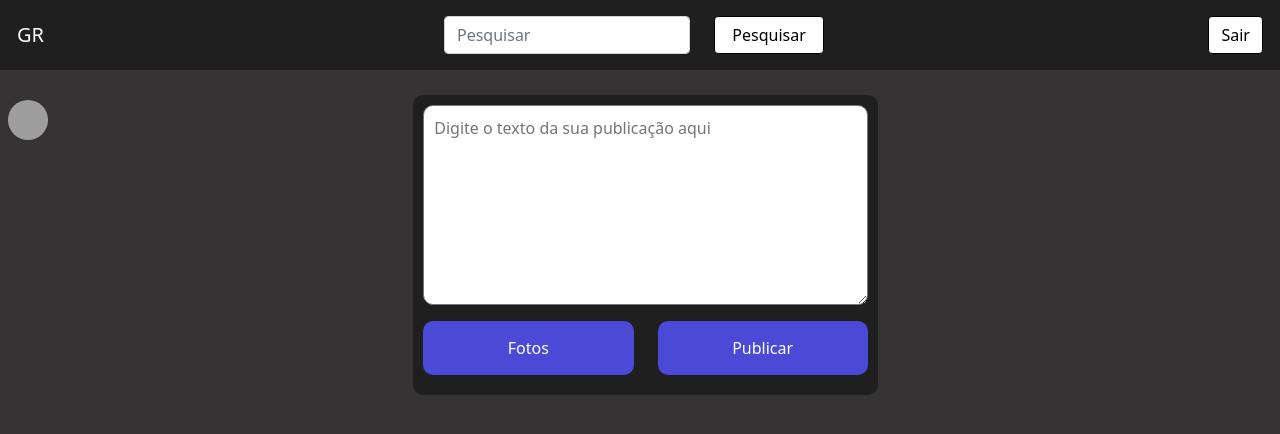
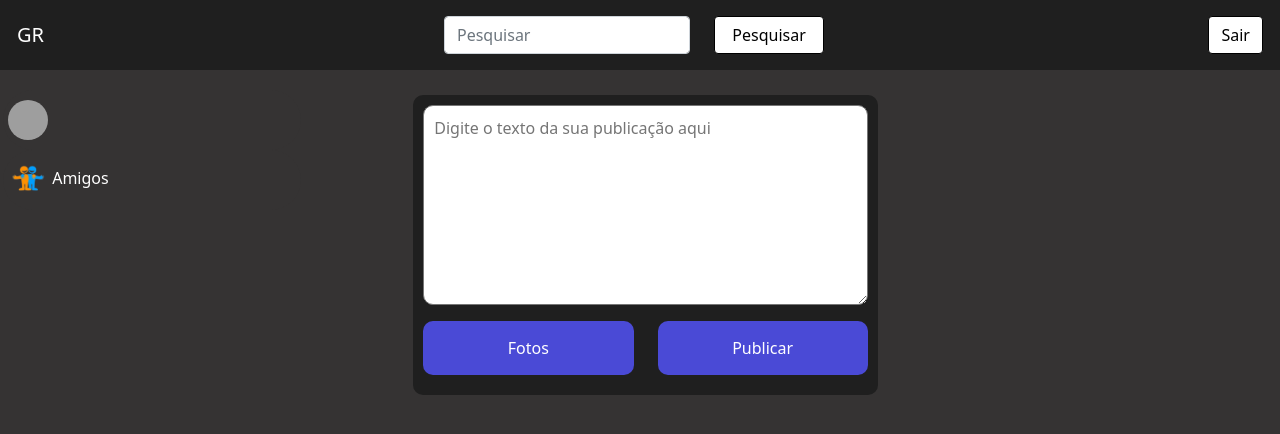
Before and after one commit to GleydsonRodrigues/Rede_social, a PHP site: page /home.php in a window 1280 px wide. Shown: the top 434 px of the page. Run offline with PHP 8.4, Linux system fonts and the light colour scheme; the visitor is signed in with stand-in values (Sample User, id 1); data that the repository does not hold is empty; grey boxes are pictures that could not be loaded.

Commit message:
concertando mensagem do post e adicionando sessão amigos

```diff
--- a/css/style.css
+++ b/css/style.css
@@ -146,3 +146,14 @@ input[type="file"]{
 .mensagem-post{
     margin: 15px;
 }
+::-webkit-scrollbar-track {
+    background-color: transparent;
+}
+::-webkit-scrollbar {
+    width: 6px;
+    background: transparent;
+}
+::-webkit-scrollbar-thumb {
+    background: #1f1f1f;
+    border-radius: 3px;
+}
--- a/home.php
+++ b/home.php
@@ -64,6 +64,11 @@ include_once("layout/topo.php");
                     <?php echo "$nome $sobrenome"; ?>
                 </div>
             </a>
+            <a href="">
+                <div class="side-bar">
+                    <img src="img/ic-amigos.png" alt="" class="imagem-perfil-home"> Amigos
+                </div>
+            </a>
         </div>
 
         <div class="col-6">
@@ -107,7 +112,8 @@ include_once("layout/topo.php");
                         $nome $sobrenome
                         <div class='imagemPost'>
                             <img src='$imagemPubli' alt='imagem Publicação' width='100%'>
-                            <p class='mensagem-post'>$nome $sobrenome: $mensagem</p>
+                            ";echo !empty($mensagem) ? "<p class='mensagem-post'>$nome $sobrenome $mensagem</p>":"";
+                        echo"
                         </div>
                     </div>
                 </div>";
```
Also changed, not shown: img/ic-amigos.png (added).
